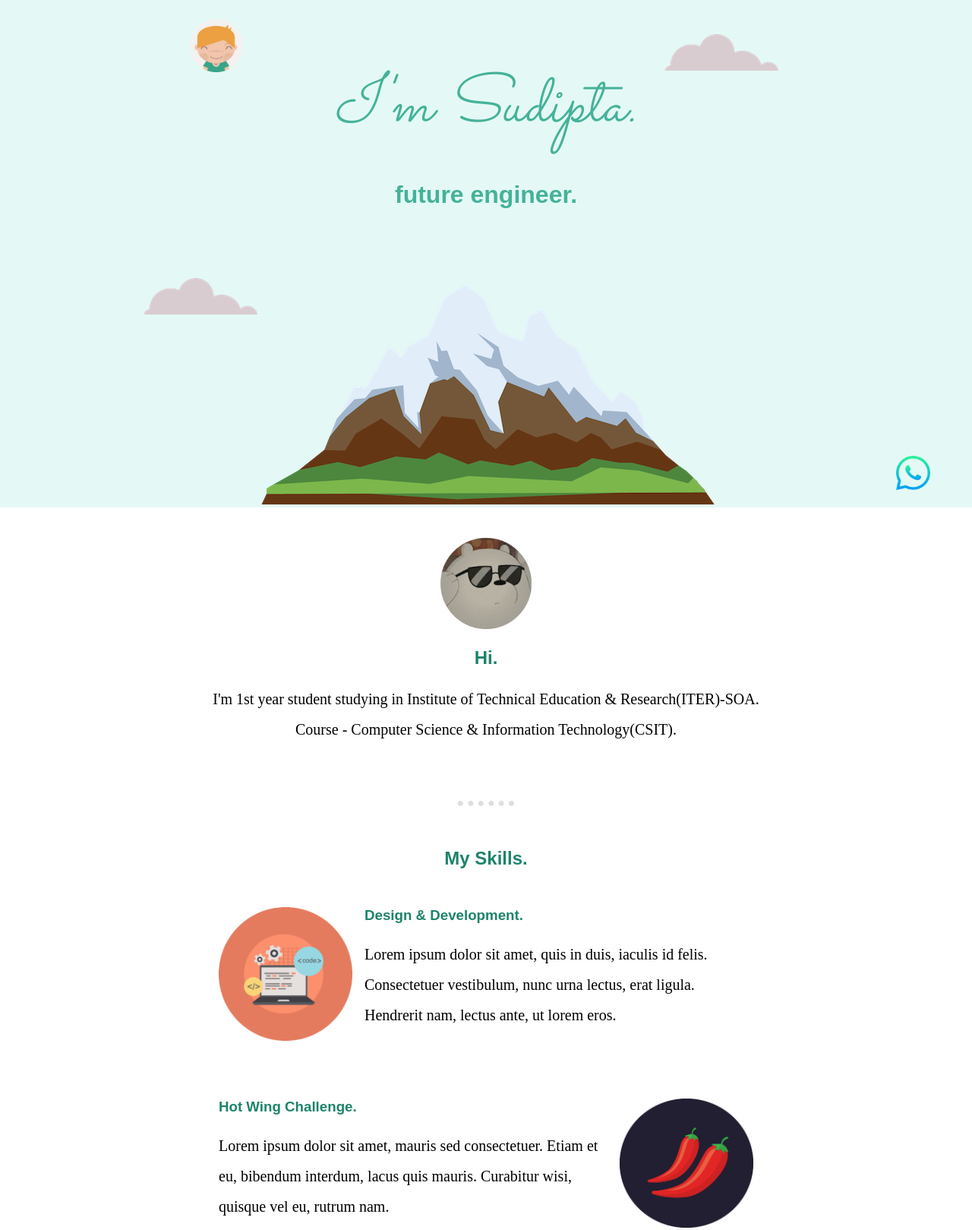
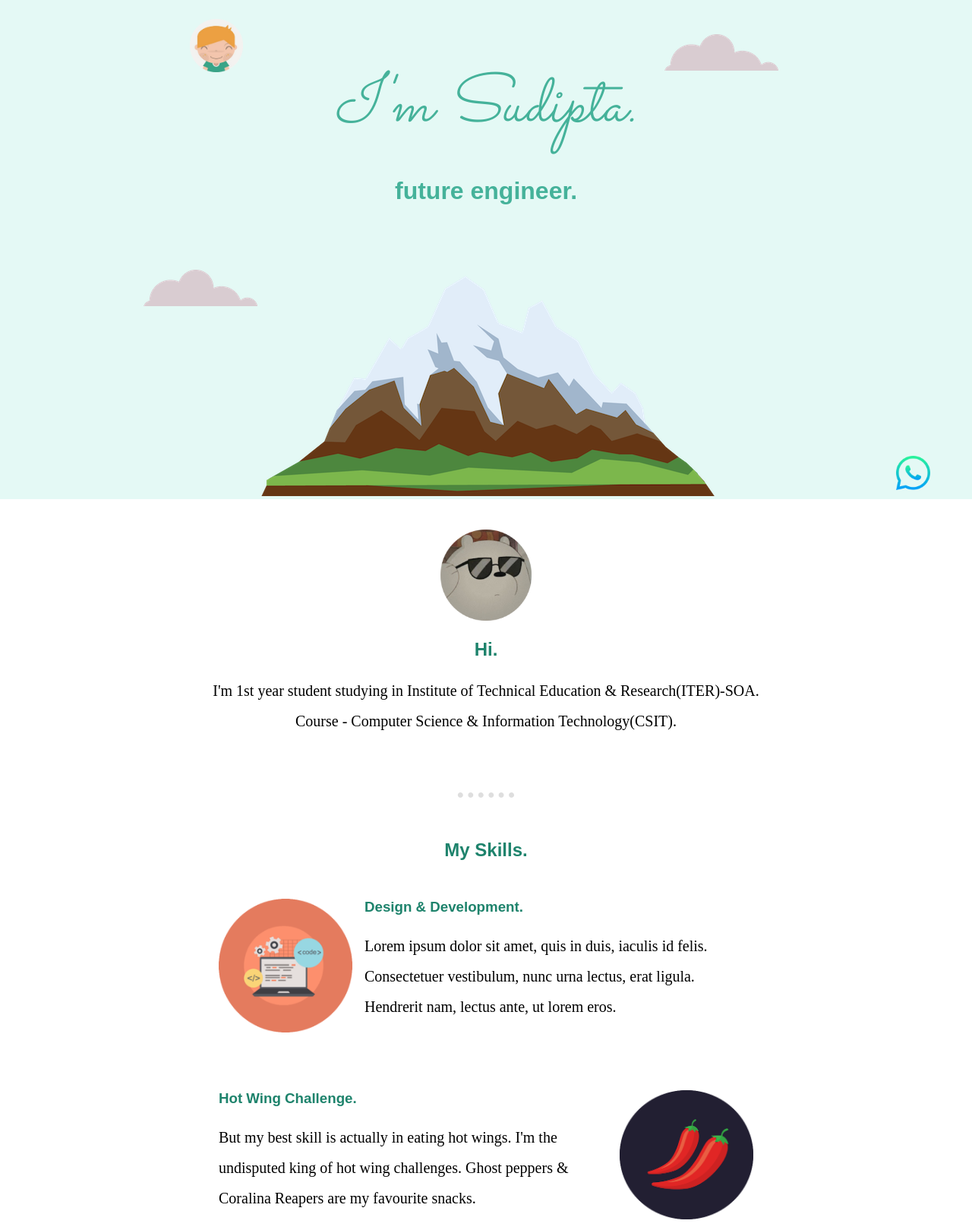
Before and after one commit to sudipta1254/cv, a plain HTML site: page index.html in a window 1280 px wide. Shown: the top 1619 px of the page at 76% size. Drawn offline with Linux system fonts and the light colour scheme; a web font is replaced by a local one.

Commit message:
Update index.html

```diff
--- a/index.html
+++ b/index.html
@@ -15,7 +15,7 @@
       <img class="top-cloud" src="cloud.png" alt="cloud-img">
       <a class="x" href="https://wa.me/916297110603"><img class="w" src="whatsapp2.png" alt="whatsapp"></a>
       <h1 class="head"><em>I'm Sudipta.</em></h1>
-      <p class="para">future engineer.</p>
+      <h2 class="para">future engineer.</h2>
       <img class="bottom-cloud" src="cloud.png" alt="cloud-img">
       <img class="mountain" src="mountain.png" alt="mountain-img">
     </div>
@@ -31,14 +31,14 @@
       <div class="skills">
         <h2 class="h">My Skills.</h2>
         <div class="skill-row">
-          <img class="com-img" src="computer1.png" alt="computer_png">
+          <img class="com-img" src="computer1.png" alt="png">
           <h3 class="h">Design & Development.</h3>
           <p class="p">Lorem ipsum dolor sit amet, quis in duis, iaculis id felis. Consectetuer vestibulum, nunc urna lectus, erat ligula. Hendrerit nam, lectus ante, ut lorem eros.</p>
         </div>
         <div class="skill-row">
           <img class="chilli-img" src="chillies.png" alt="chillies.png">
           <h3 class="h">Hot Wing Challenge.</h3>
-          <p class="p">Lorem ipsum dolor sit amet, mauris sed consectetuer. Etiam et eu, bibendum interdum, lacus quis mauris. Curabitur wisi, quisque vel eu, rutrum nam.</p>
+          <p class="p">But my best skill is actually in eating hot wings. I'm the undisputed king of hot wing challenges. Ghost peppers & Coralina Reapers are my favourite snacks.</p>
         </div>
       </div>
       <p class="dot">● ● ● ● ● ●</p>
```
